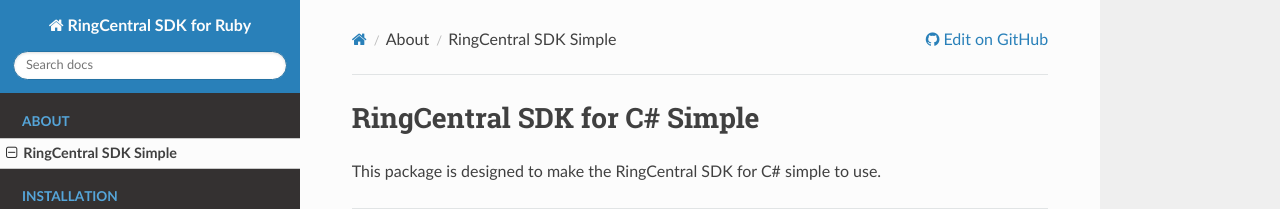
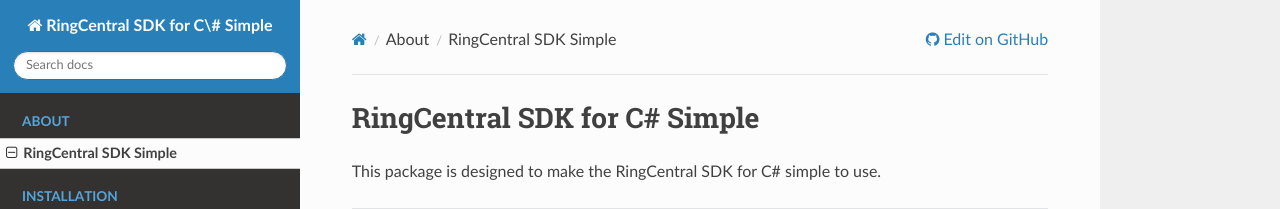
Before and after one commit to grokify/ringcentral-sdk-csharp-simple, an MkDocs documentation site: the page built from docs/index.md, in a window 1280 px wide. Shown: the top 209 px of the page. Built offline with MkDocs 1.6.1, drawn with Linux system fonts in a browser that asks for light colours; nearby versions of some CDN libraries; old or Windows-style settings are respelled for this version of MkDocs.

Commit message:
update mkdocs.yml

```diff
--- a/mkdocs.yml
+++ b/mkdocs.yml
@@ -1,4 +1,4 @@
-site_name: RingCentral SDK for Ruby
+site_name: RingCentral SDK for C\# Simple
 site_url: https://github.com/grokify/ringcentral-sdk-csharp-simple
 repo_url: https://github.com/grokify/ringcentral-sdk-csharp-simple.git
 docs_dir: docs
```
